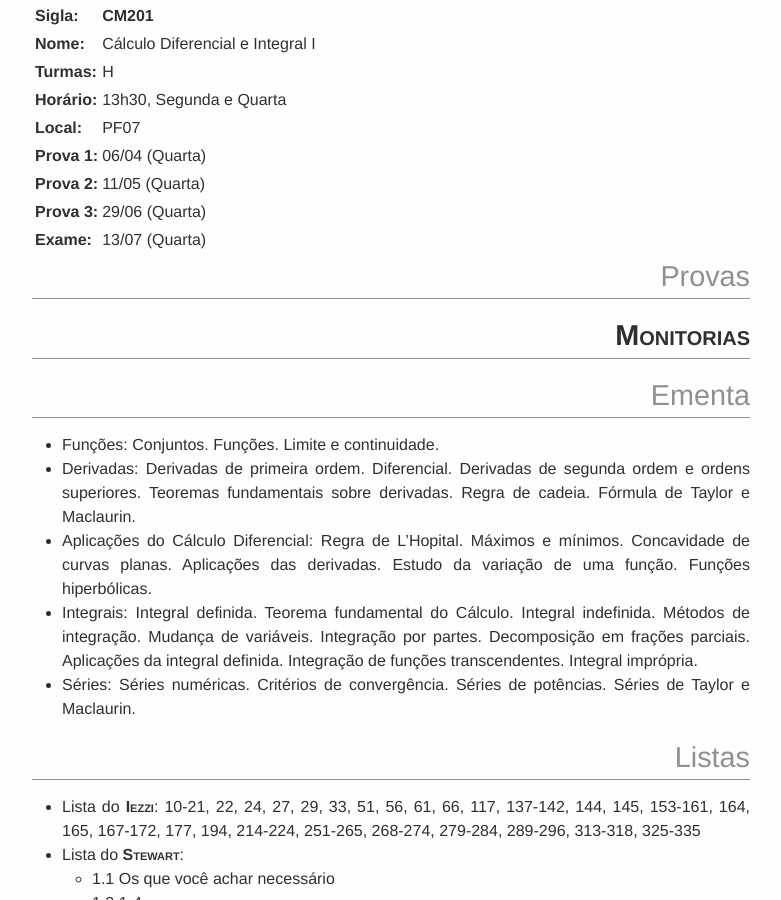
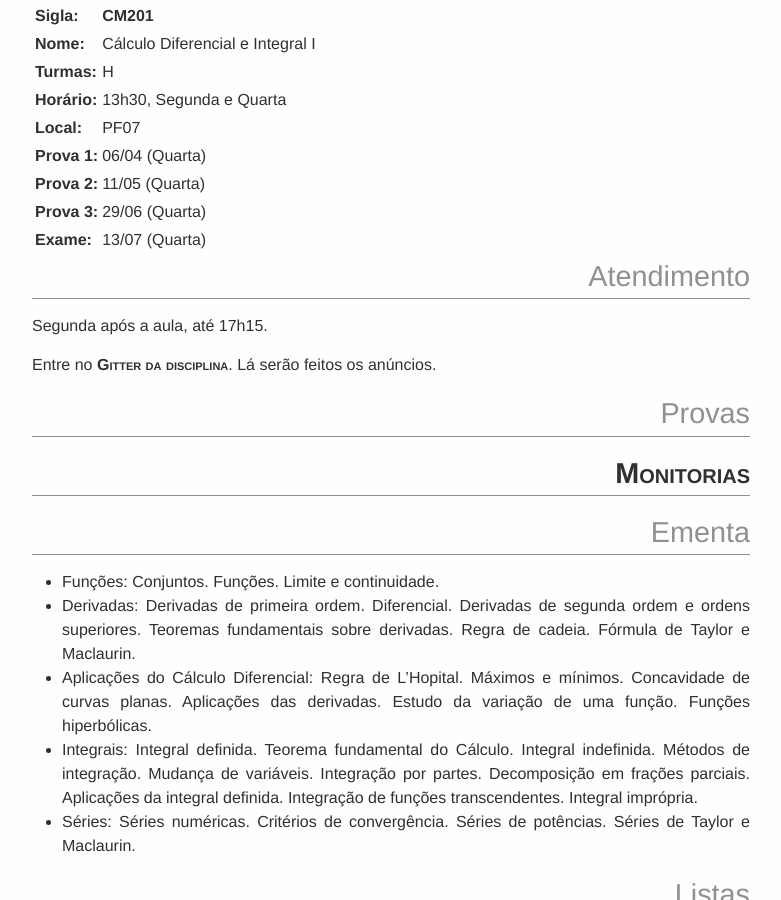
Before and after one commit to abelsiqueira/abelsiqueira.github.io-old, a Jekyll site: the page built from disciplinas/cm201-2016s1.md, in a window 1280 px wide and 900 px high, scrolled down 531 px. Shown: the whole window, without its empty margins (249-1030 px from the left). Built offline with Jekyll 4.4.1, drawn with Linux system fonts in a browser that asks for light colours.

Commit message:
Atualiza cm201

```diff
--- a/disciplinas/cm201-2016s1.md
+++ b/disciplinas/cm201-2016s1.md
@@ -17,6 +17,13 @@ tag:        2016s1
   | **Prova 2:** | 11/05 (Quarta)
   | **Prova 3:** | 29/06 (Quarta)
   | **Exame:**   | 13/07 (Quarta)
+
+# Atendimento
+
+Segunda após a aula, até 17h15.
+
+Entre no [Gitter da disciplina](http://gitter.im/abelsiqueira/cm201).
+Lá serão feitos os anúncios.
 
 # Provas
 
```
